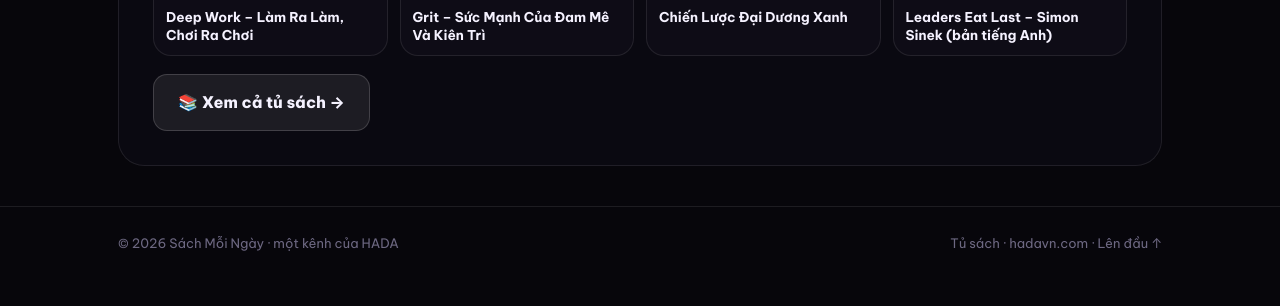
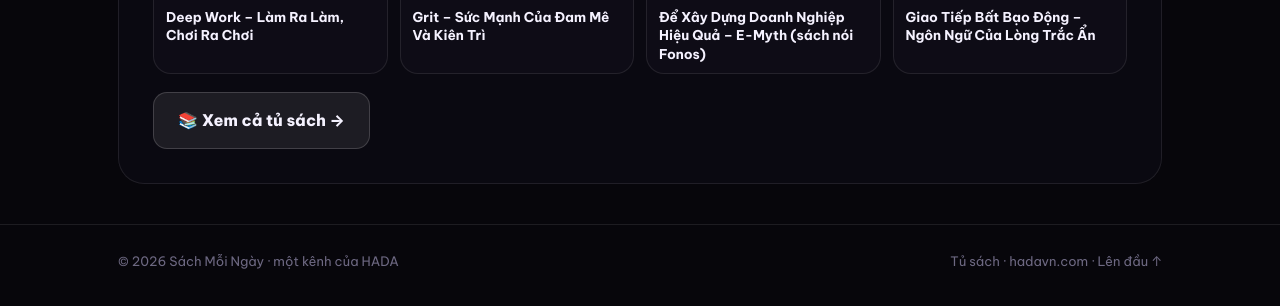
Before and after one commit to denhaidangtoasang-create/hada, a plain HTML site: page sach/atomic-habits/index.html in a window 1280 px wide. Shown: the part 1862-2168 px from the top of the page. Drawn offline with Linux system fonts and the light colour scheme.

Commit message:
HADA web: cập nhật sach/atomic-habits/index.html

```diff
--- a/sach/atomic-habits/index.html
+++ b/sach/atomic-habits/index.html
@@ -34,7 +34,7 @@
 <div><span class="mono" style="color:var(--a1)">Nội dung chính</span><h2>Cuốn sách <span class="grad">nói về gì?</span></h2><p>Atomic Habits giải thích vì sao những thay đổi nhỏ 1% mỗi ngày, cộng dồn theo thời gian, tạo ra kết quả khổng lồ. James Clear cho rằng ta không vươn tới mục tiêu mà rơi xuống mức hệ thống thói quen của mình.</p><p>Cuốn sách đưa ra bốn quy luật xây thói quen: làm cho nó rõ ràng, hấp dẫn, dễ dàng và thoả mãn. Muốn bỏ thói quen xấu thì làm ngược lại: giấu đi, làm cho kém hấp dẫn, khó làm và không thoả mãn.</p><p>Điểm sâu sắc nhất là thay đổi bản sắc: thay vì &quot;tôi muốn chạy bộ&quot; hãy nghĩ &quot;tôi là người chạy bộ&quot;. Mỗi lần lặp lại là một lá phiếu cho con người bạn muốn trở thành.</p><h2 style="margin-top:26px">Bài học <span class="grad">đáng nhớ</span></h2><ul class="les"><li><i>1</i><span>Rõ ràng – hấp dẫn – dễ làm – thoả mãn: 4 luật của thói quen</span></li><li><i>2</i><span>Thiết kế môi trường thay vì dựa vào ý chí</span></li><li><i>3</i><span>Xếp chồng thói quen mới lên thói quen đã có</span></li></ul><div class="for"><span style="font-size:26px">🎯</span><div><b>Dành cho:</b> Người muốn bỏ thói quen xấu, xây kỷ luật bền vững mà không cần ý chí sắt đá.</div></div>
 <div class="buy" style="margin-top:22px"><a class="btn" href="https://s.shopee.vn/7VIGFV8cvJ" target="_blank" rel="sponsored noopener" data-track="mua sách · Atomic-Habits" data-detail="sau tóm tắt">🛒 Mua sách này trên Shopee</a><span class="price">từ <b>164.430đ</b></span></div></div>
 </div></section>
-<section class="blk rv"><span class="mono" style="color:var(--a1)">Đọc tiếp</span><h2>Có thể bạn <span class="grad">cũng thích</span></h2><div class="rel"><a href="/sach/deep-work/" data-track="sách liên quan" data-detail="Atomic-Habits→Deep-Work"><img src="https://down-vn.img.susercontent.com/file/vn-11134207-81ztc-msnux55qrxfr78" alt="" loading="lazy"><span>Deep Work – Làm Ra Làm, Chơi Ra Chơi</span></a><a href="/sach/grit/" data-track="sách liên quan" data-detail="Atomic-Habits→Grit"><img src="https://down-vn.img.susercontent.com/file/vn-11134207-81ztc-mprel3v4plak2d" alt="" loading="lazy"><span>Grit – Sức Mạnh Của Đam Mê Và Kiên Trì</span></a><a href="/sach/dai-duong-xanh/" data-track="sách liên quan" data-detail="Atomic-Habits→Dai-Duong-Xanh"><img src="https://down-vn.img.susercontent.com/file/vn-11134207-81ztc-mpvxfu2dqm8ede" alt="" loading="lazy"><span>Chiến Lược Đại Dương Xanh</span></a><a href="/sach/leaders-eat-last/" data-track="sách liên quan" data-detail="Atomic-Habits→Leaders-Eat-Last"><img src="https://down-vn.img.susercontent.com/file/sg-11134201-7rdxy-lxmb7fd6seru64" alt="" loading="lazy"><span>Leaders Eat Last – Simon Sinek (bản tiếng Anh)</span></a></div>
+<section class="blk rv"><span class="mono" style="color:var(--a1)">Đọc tiếp</span><h2>Có thể bạn <span class="grad">cũng thích</span></h2><div class="rel"><a href="/sach/deep-work/" data-track="sách liên quan" data-detail="Atomic-Habits→Deep-Work"><img src="https://down-vn.img.susercontent.com/file/vn-11134207-81ztc-msnux55qrxfr78" alt="" loading="lazy"><span>Deep Work – Làm Ra Làm, Chơi Ra Chơi</span></a><a href="/sach/grit/" data-track="sách liên quan" data-detail="Atomic-Habits→Grit"><img src="https://down-vn.img.susercontent.com/file/vn-11134207-81ztc-mprel3v4plak2d" alt="" loading="lazy"><span>Grit – Sức Mạnh Của Đam Mê Và Kiên Trì</span></a><a href="/sach/e-myth/" data-track="sách liên quan" data-detail="Atomic-Habits→E-Myth"><img src="https://down-vn.img.susercontent.com/file/br-11134275-820mg-mq4kvj6nrrpd8e" alt="" loading="lazy"><span>Để Xây Dựng Doanh Nghiệp Hiệu Quả – E-Myth (sách nói Fonos)</span></a><a href="/sach/giao-tiep-phi-bao-luc/" data-track="sách liên quan" data-detail="Atomic-Habits→Giao-Tiep-Phi-Bao-Luc"><img src="https://down-vn.img.susercontent.com/file/vn-11134207-81ztc-mswfzrt6lerq6c" alt="" loading="lazy"><span>Giao Tiếp Bất Bạo Động – Ngôn Ngữ Của Lòng Trắc Ẩn</span></a></div>
 <p style="margin:18px 0 0"><a class="btn ghost" href="/sach/">📚 Xem cả tủ sách →</a></p></section>
 </main>
 </div>
```
